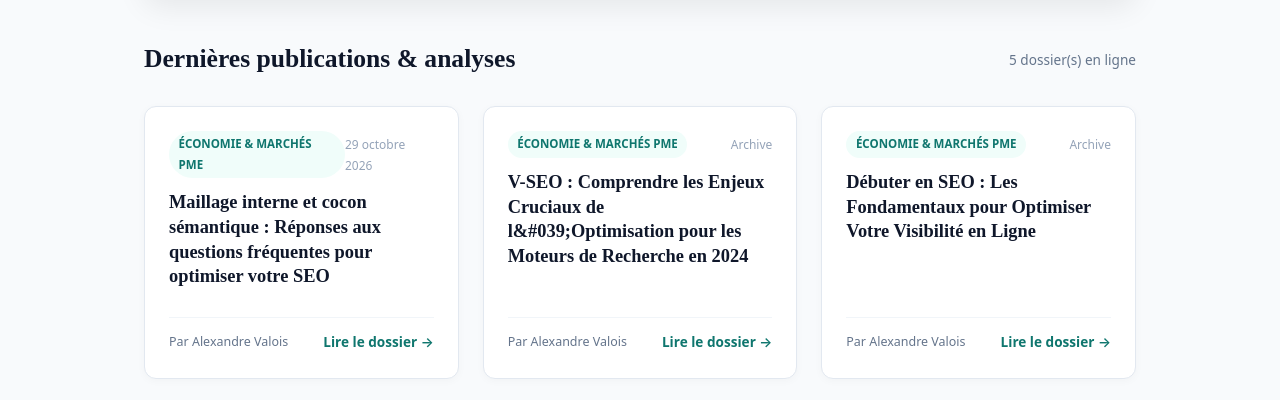
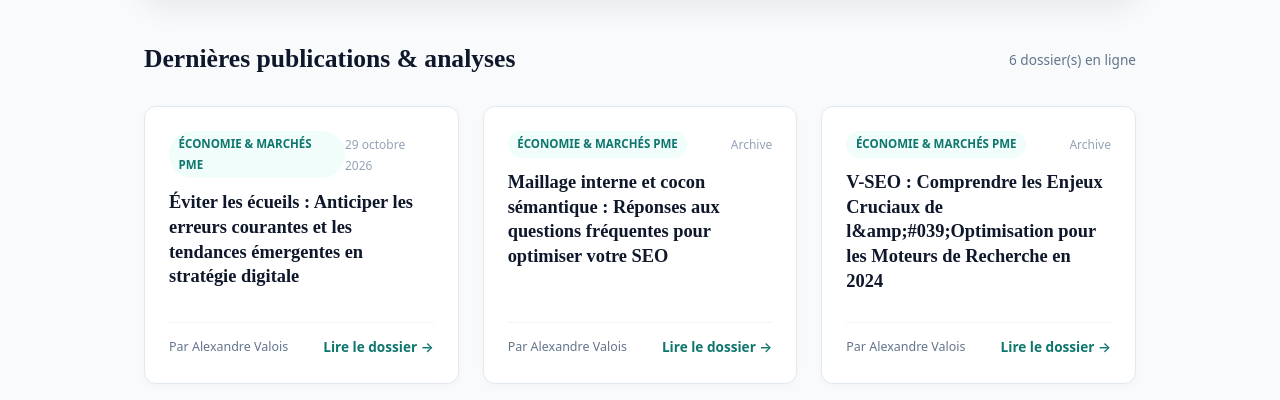
Before and after one commit to vianneydcps-boop/dossier-eco-guide-nmq1, a plain HTML site: page index.html in a window 1280 px wide. Shown: the part 399-799 px from the top of the page. Drawn offline with Linux system fonts and the light colour scheme.

Commit message:
Mise à jour page d'accueil: Éviter les écueils : Anticiper les erreu

```diff
--- a/index.html
+++ b/index.html
@@ -473,7 +473,7 @@
     <!-- Section Title -->
     <div style="display: flex; align-items: center; justify-content: space-between; margin-bottom: 1.5rem;">
       <h2 style="font-family: var(--font-serif); font-size: 1.6rem; color: #0f172a; font-weight: 700;">Dernières publications & analyses</h2>
-      <span style="font-size: 0.85rem; color: #64748b;">5 dossier(s) en ligne</span>
+      <span style="font-size: 0.85rem; color: #64748b;">6 dossier(s) en ligne</span>
     </div>
 
     <div style="display: grid; gap: 1.5rem; grid-template-columns: repeat(auto-fit, minmax(280px, 1fr));">
@@ -483,6 +483,22 @@
               <div style="display: flex; align-items: center; justify-content: space-between; margin-bottom: 0.75rem;">
                 <span style="background: var(--primary-light); color: var(--primary); font-size: 0.72rem; font-weight: 700; padding: 0.2rem 0.6rem; border-radius: 9999px; text-transform: uppercase;">Économie &amp; Marchés PME</span>
                 <span style="font-size: 0.75rem; color: #94a3b8;">29 octobre 2026</span>
+              </div>
+              <h3 style="font-family: var(--font-serif); font-size: 1.15rem; line-height: 1.35; margin-bottom: 0.75rem;">
+                <a href="posts/1793287398016-eviter-les-ecueils-anticiper-les-erreurs-courantes-et-les-te.html" style="color: #0f172a; text-decoration: none; font-weight: 700;">Éviter les écueils : Anticiper les erreurs courantes et les tendances émergentes en stratégie digitale</a>
+              </h3>
+            </div>
+            <div style="margin-top: 1rem; padding-top: 0.75rem; border-top: 1px solid #f1f5f9; display: flex; justify-content: space-between; align-items: center;">
+              <span style="font-size: 0.78rem; color: #64748b;">Par Alexandre Valois</span>
+              <a href="posts/1793287398016-eviter-les-ecueils-anticiper-les-erreurs-courantes-et-les-te.html" style="color: var(--primary); font-weight: 600; font-size: 0.85rem; text-decoration: none;">Lire le dossier →</a>
+            </div>
+          </div>
+
+          <div style="background: #ffffff; border: 1px solid #e2e8f0; border-radius: 12px; padding: 1.5rem; display: flex; flex-direction: column; justify-content: space-between; box-shadow: 0 2px 8px rgba(0,0,0,0.03);">
+            <div>
+              <div style="display: flex; align-items: center; justify-content: space-between; margin-bottom: 0.75rem;">
+                <span style="background: var(--primary-light); color: var(--primary); font-size: 0.72rem; font-weight: 700; padding: 0.2rem 0.6rem; border-radius: 9999px; text-transform: uppercase;">Économie &amp; Marchés PME</span>
+                <span style="font-size: 0.75rem; color: #94a3b8;">Archive</span>
               </div>
               <h3 style="font-family: var(--font-serif); font-size: 1.15rem; line-height: 1.35; margin-bottom: 0.75rem;">
                 <a href="posts/1793287353203-maillage-interne-et-cocon-semantique-reponses-aux-questions-.html" style="color: #0f172a; text-decoration: none; font-weight: 700;">Maillage interne et cocon sémantique : Réponses aux questions fréquentes pour optimiser votre SEO</a>
@@ -501,7 +517,7 @@
                 <span style="font-size: 0.75rem; color: #94a3b8;">Archive</span>
               </div>
               <h3 style="font-family: var(--font-serif); font-size: 1.15rem; line-height: 1.35; margin-bottom: 0.75rem;">
-                <a href="posts/1793287253851-v-seo-comprendre-les-enjeux-cruciaux-de-l-optimisation-pour-.html" style="color: #0f172a; text-decoration: none; font-weight: 700;">V-SEO : Comprendre les Enjeux Cruciaux de l&amp;#039;Optimisation pour les Moteurs de Recherche en 2024</a>
+                <a href="posts/1793287253851-v-seo-comprendre-les-enjeux-cruciaux-de-l-optimisation-pour-.html" style="color: #0f172a; text-decoration: none; font-weight: 700;">V-SEO : Comprendre les Enjeux Cruciaux de l&amp;amp;#039;Optimisation pour les Moteurs de Recherche en 2024</a>
               </h3>
             </div>
             <div style="margin-top: 1rem; padding-top: 0.75rem; border-top: 1px solid #f1f5f9; display: flex; justify-content: space-between; align-items: center;">
```
